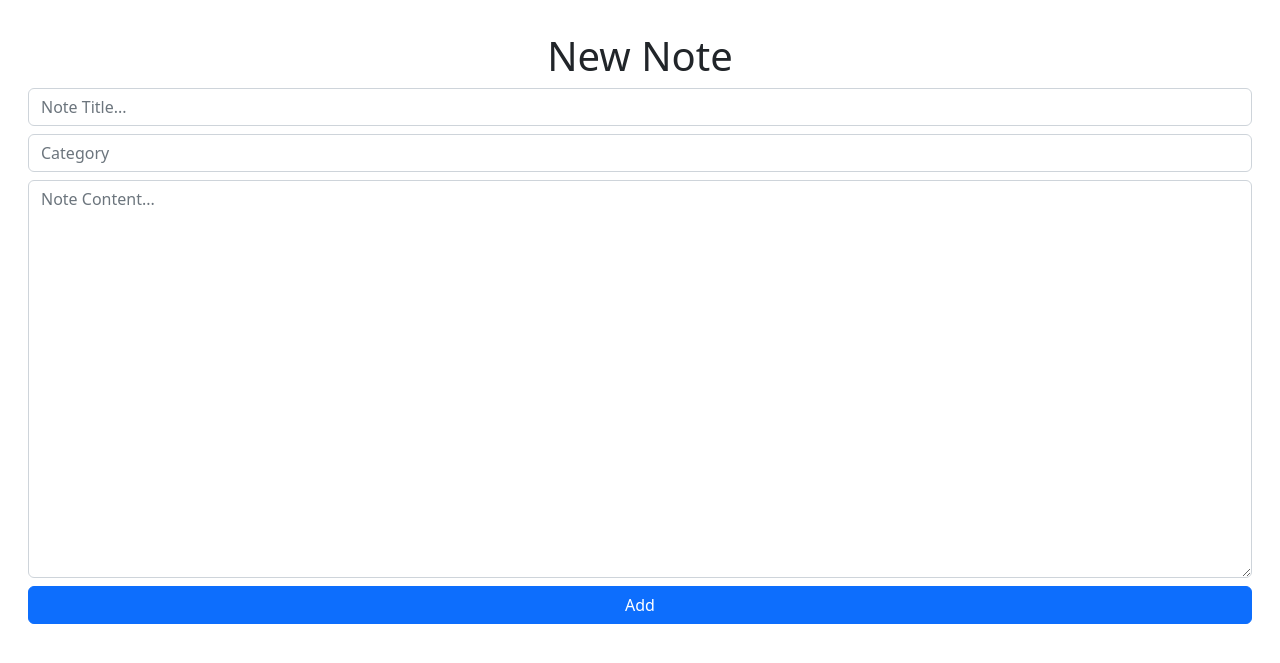
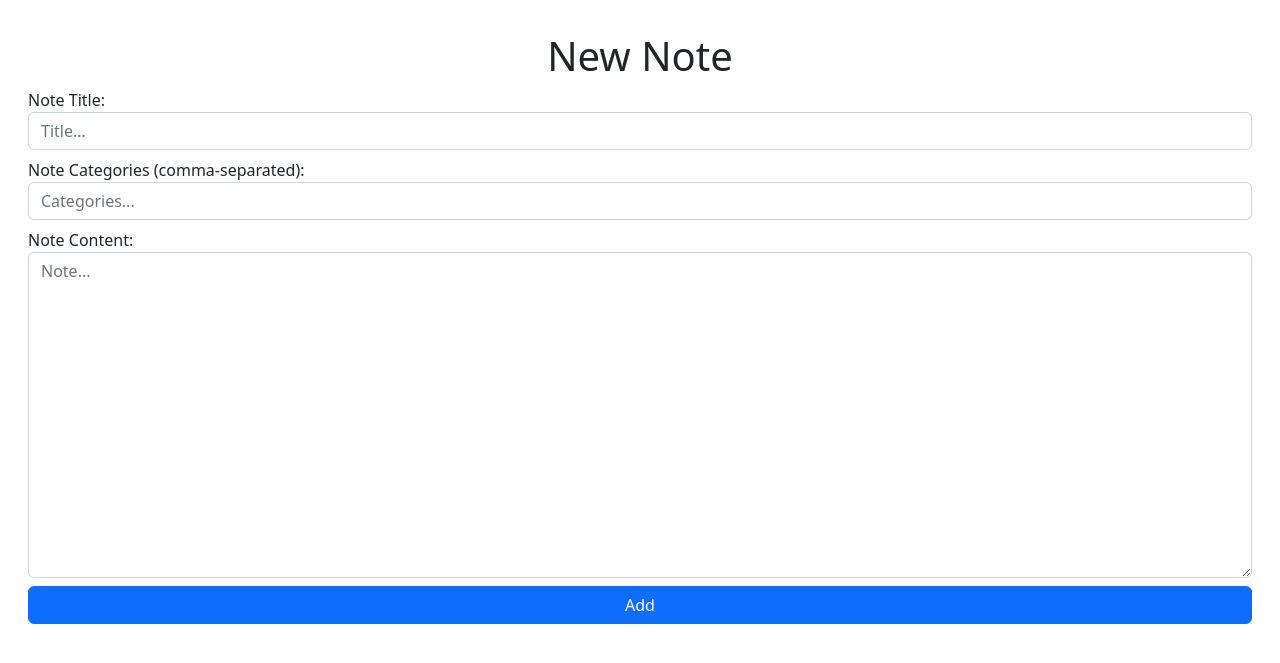
Before and after one commit to mehonal/flasky-notes, a Flask app: template templates/themes/paper/note_single.html in a window 1280 px wide. Shown: the part 72-735 px from the top of the page. Run offline with Flask 3, Linux system fonts and the light colour scheme; the template is opened without the code that fills it, so the values that code supplies are empty.

Commit message:
new note page & category improvements for paper theme

```diff
--- a/app.py
+++ b/app.py
@@ -768,7 +768,13 @@ def paper_note_single_page(note_id):
                     note_category = None
                 note = g.user.add_note(note_title,note_content,note_category)
                 return redirect(url_for('paper_note_single_page', note_id = note.id))
-            return render_template("themes/paper/note_single.html", font_size=font_size)
+            args_category = None
+            try:
+                if request.args['category']:
+                    args_category = request.args['category']
+            except:
+                pass
+            return render_template("themes/paper/note_single.html", font_size=font_size, category = args_category)
         note = UserNote.query.filter_by(id=note_id).first()
         if note and note is not None:
             if g.user == note.user:
--- a/templates/themes/paper/note_single.html
+++ b/templates/themes/paper/note_single.html
@@ -9,10 +9,13 @@
     <h1 class="text-center text-sm-left">{% if note %}{{note.title}}{% else %}New Note{% endif %}</h1>
       <div class="form-group">
         {% if not note %}
-        <input type="text" name="title" class="form-control mb-2" placeholder="Note Title...">
-        <input type="text" name="category" class="form-control mb-2" placeholder="Category">
+        Note Title:
+        <input type="text" name="title" class="form-control mb-2" placeholder="Title...">
+        Note Categories (comma-separated):
+        <input type="text" name="category" class="form-control mb-2" placeholder="Categories..." {% if category %}value="{{category}}"{% endif %}>
         {% endif %}
-        <textarea class="form-control" id="{% if note %}post-content{% endif %}" name="content" rows="{% if note %}2{% else %}16{% endif %}" {% if note %}onkeyup="textAreaAdjust(this)"{% endif %} placeholder="Note Content...">{% if note and note.content %}{{note.content}}{% endif %}</textarea>
+        Note Content:
+        <textarea class="form-control" id="{% if note %}post-content{% endif %}" name="content" rows="{% if note %}2{% else %}13{% endif %}" {% if note %}onkeyup="textAreaAdjust(this)"{% endif %} placeholder="Note...">{% if note and note.content %}{{note.content}}{% endif %}</textarea>
       </div>
       {% if note %}
       {% set time_ago = note.return_time_ago() %}
@@ -45,8 +48,8 @@
 </div>
 </div>
 </form>
+{% if note %}
 <script src="{{url_for('static',filename='script/themes/paper/note_single.js')}}"></script>
-{% if note %}
 <script>
 
 function updateFontSize(){
--- a/templates/themes/paper/notes.html
+++ b/templates/themes/paper/notes.html
@@ -7,7 +7,7 @@
 <br>
 
 <div class="text-center">
-  <a href="/note/0" class="btn btn-success mb-2 w-75">Add New Note</a>
+  <a href="/note/0{% if notes_of_category %}?category={{category}}" class="btn btn-success mb-2 w-75">Add New Note</a>
   {% if notes_of_category %}
   {% for note in notes %}
   <a href="/note/{{note.id}}" class="btn btn-primary mb-2 w-75">
```
